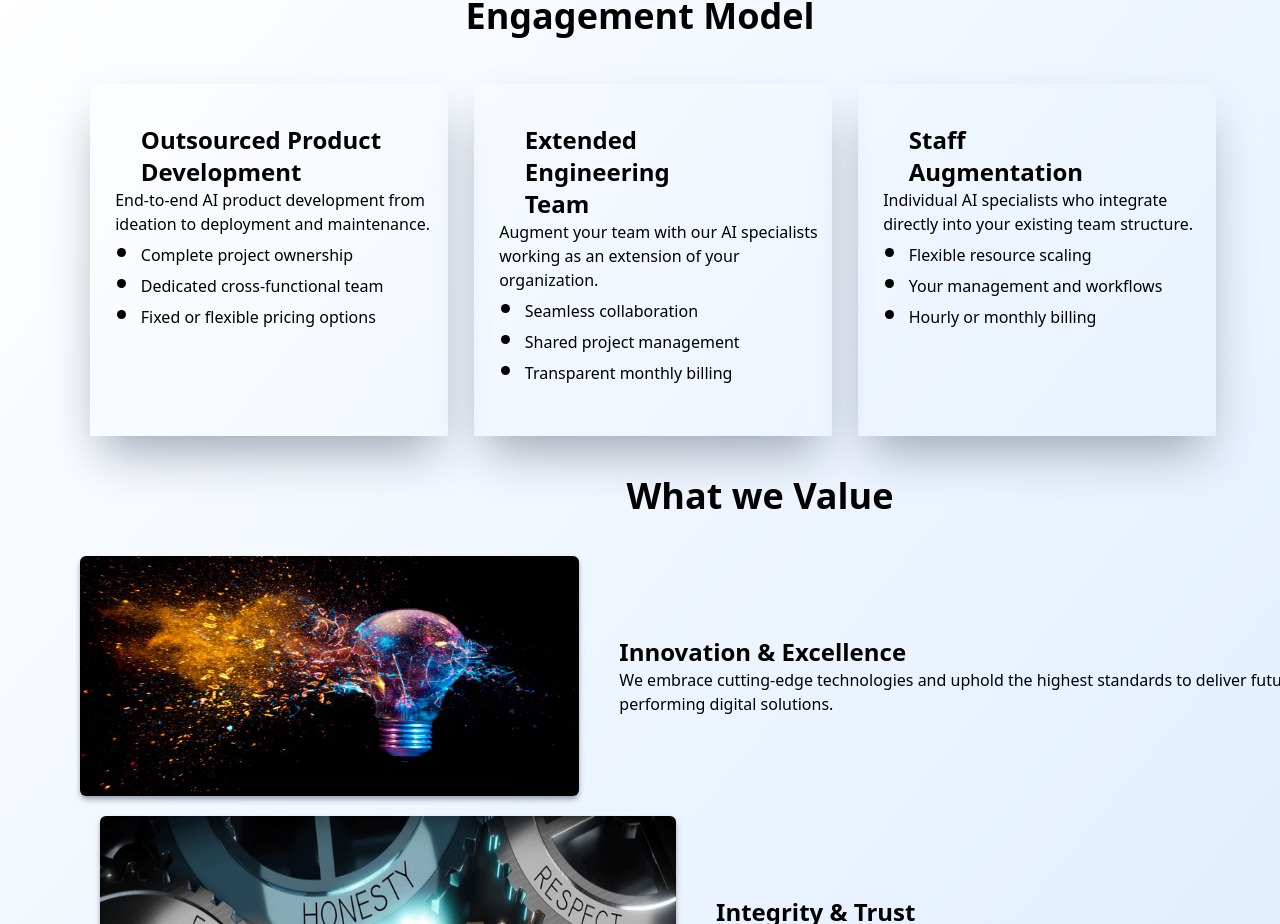
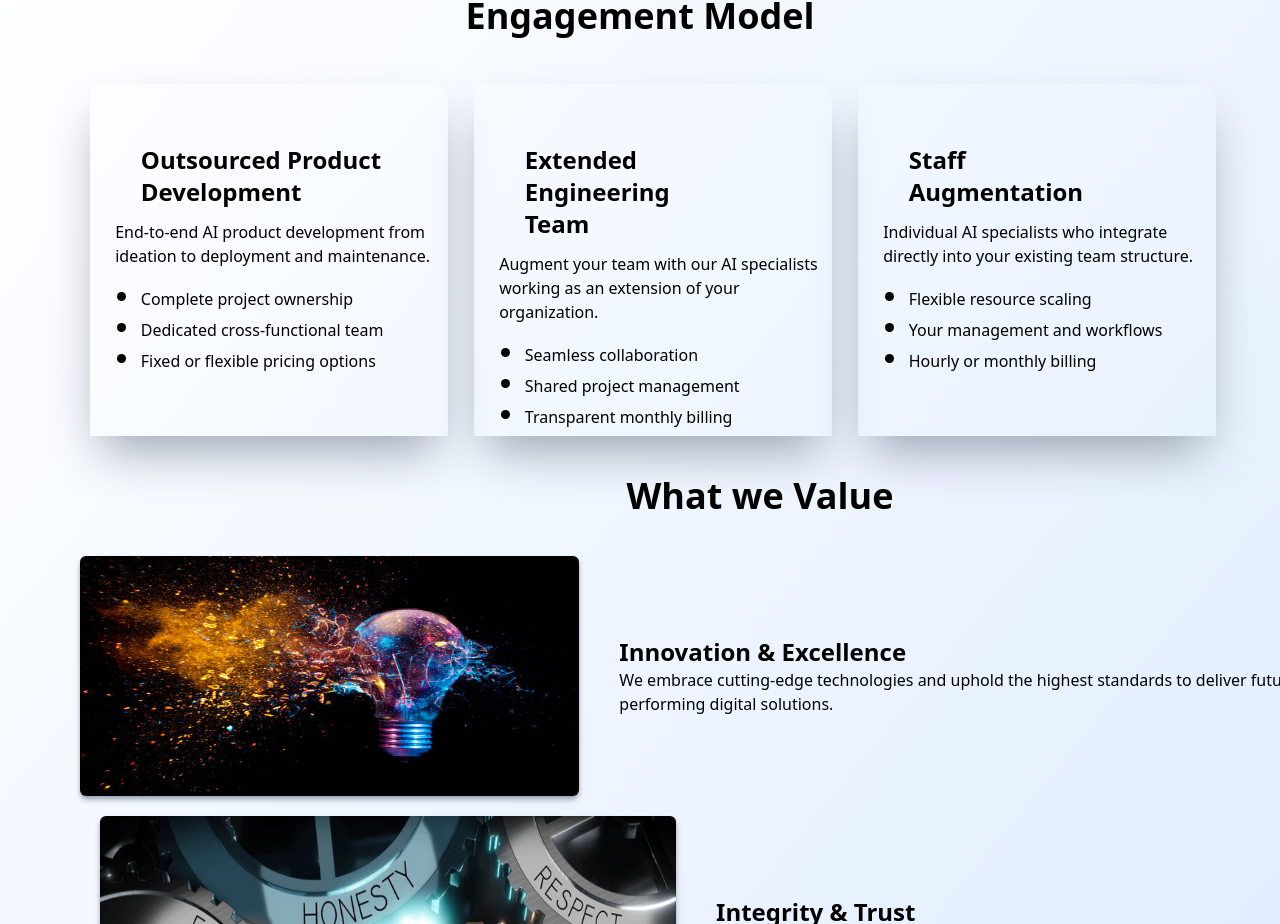
Before and after one commit to romanvaibhav/COMPANY, a React (Vite) app: page / in a window 1280 px wide. Shown: the part 2900-3824 px from the top of the page. Built offline with nearby package versions, Linux system fonts and the light colour scheme.

Commit message:
final first page

```diff
--- a/src/components/snippits/EngagementModel.jsx
+++ b/src/components/snippits/EngagementModel.jsx
@@ -9,48 +9,50 @@ function Engagement() {
             Engagement Model
           </h1>
           <div className="lg:flex   lg:mt-[6vh]">
-            <div className="lg:w-[28vw] lg:h-[44vh] lg:ml-[2vw] w-95 h-80 rounded-se-2xl shadow-2xl shadow-gray-400 hover:bg-gradient-to-br from-blue-100 to-purple-200">
+            <div className="lg:w-[28vw] lg:h-[44vh] lg:ml-[2vw] w-95 h-60 rounded-se-2xl shadow-2xl shadow-gray-400 hover:bg-gradient-to-br from-blue-100 to-purple-200">
               <div className="mt-[5vh]">
-                <p className="lg:w-[24vw]  text-2xl font-semibold pl-[4vw]">
+                <p className="lg:w-[24vw] pt-5 text-xl lg:text-2xl font-semibold pl-[4vw]">
                   Outsourced Product Development
                 </p>
-                <p className="pl-[2vw]">
+                <p className="lg:pl-[2vw] pl-4 mt-3">
                   End-to-end AI product development from ideation to deployment
                   and maintenance.
                 </p>
-                <ul className="list-disc  marker:text-black marker:text-2xl pl-10 lg:pl-[4vw]">
+                <ul className="list-disc mt-3  marker:text-black marker:text-2xl pl-10 lg:pl-[4vw]">
                   <li>Complete project ownership</li>
                   <li>Dedicated cross-functional team</li>
                   <li>Fixed or flexible pricing options</li>
                 </ul>
               </div>
             </div>
-            <div className="lg:w-[28vw] lg:h-[44vh] w-95 h-80 lg:ml-[2vw] rounded-se-2xl shadow-2xl shadow-gray-400 hover:bg-gradient-to-br from-blue-100 to-purple-200">
+            <div className="lg:w-[28vw] lg:h-[44vh] w-95 h-60 lg:ml-[2vw] rounded-se-2xl shadow-2xl shadow-gray-400 hover:bg-gradient-to-br from-blue-100 to-purple-200">
               <div className="mt-[5vh]">
-                <p className="lg:w-[17vw] text-2xl font-semibold pl-[4vw]">
+                <p className="lg:w-[17vw] pt-5 text-xl lg:text-2xl font-semibold pl-[4vw]">
                   Extended Engineering Team
                 </p>
-                <p className="pl-[2vw]">
+                <p className="lg:pl-[2vw] pl-4 mt-3">
                   Augment your team with our AI specialists working as an
                   extension of your organization.
                 </p>
-                <ul className="list-disc  marker:text-black marker:text-2xl pl-10 lg:pl-[4vw]">
+                <ul className="list-disc mt-3 marker:text-black marker:text-2xl pl-10 lg:pl-[4vw]">
                   <li>Seamless collaboration</li>
                   <li>Shared project management</li>
                   <li>Transparent monthly billing</li>
                 </ul>
               </div>
             </div>
-            <div className="lg:w-[28vw] lg:h-[44vh] w-95 h-80 lg:ml-[2vw] rounded-se-2xl  shadow-2xl shadow-gray-400 hover:bg-gradient-to-br from-blue-100 to-purple-200">
+            <div className="lg:w-[28vw] lg:h-[44vh] w-95 h-60 lg:ml-[2vw] rounded-se-2xl  shadow-2xl shadow-gray-400 hover:bg-gradient-to-br from-blue-100 to-purple-200">
               <div className="mt-[5vh]">
-                <p className="lg:w-[10vw] text-2xl font-semibold pl-[4vw]">
+                <p className="lg:w-[10vw] pt-5
+
+                text-xl lg:text-2xl font-semibold pl-[4vw]">
                   Staff Augmentation
                 </p>
-                <p className="pl-[2vw]">
+                <p className="lg:pl-[2vw] pl-4 mt-3">
                   Individual AI specialists who integrate directly into your
                   existing team structure.
                 </p>
-                <ul className="list-disc marker:text-black marker:text-2xl pl-10 lg:pl-[4vw]">
+                <ul className="list-disc mt-3 marker:text-black marker:text-2xl pl-10 lg:pl-[4vw]">
                   <li>Flexible resource scaling</li>
                   <li>Your management and workflows</li>
                   <li>Hourly or monthly billing</li>
--- a/src/components/snippits/Howwe.jsx
+++ b/src/components/snippits/Howwe.jsx
@@ -7,7 +7,7 @@ import frame5 from "../../assets/frame_1321317742-CFmQVlbd.webp";
 
 function Howwe() {
   return (
-    <div className="relative w-[100vw] h-[70vh] bg-black overflow-hidden">
+    <div className="relative lg:w-[100vw] lg:h-[70vh] h-[55vh] bg-black overflow-hidden">
       {/* <!-- Glowing moving background -->
       <div className=""></div>
       <div className=""></div>
@@ -18,16 +18,16 @@ function Howwe() {
 
       <div className="flex flex-row justify-between">
         <div className="ml-[5vw]">
-          <div className="mt-[8vh] ">
+          <div className="lg:mt-[8vh] mt-5 ">
             <h1 className="text-white font-bold tracking-[0.1em] text-2xl">
               How We
             </h1>
-            <h1 className="font-bold tracking-[0.2em] text-5xl text-white/90 animate-fade-text">
+            <h1 className="font-bold tracking-[0.2em] text-3xl lg:text-5xl text-white/90 animate-fade-text">
               WEB BLOCKS
             </h1>
           </div>
           <div className="mt-[7vh] ">
-            <p className="w-[35vw]  font-semibold tracking-[0.1em] text-2xl text-white">
+            <p className="w-[35vw]  font-semibold tracking-[0.1em] text lg:text-2xl text-white">
               Reach out to us if you want to talk Product Development!
             </p>
             <p className="font flex tracking-[0.1em] items-center gap-2 text-1xl text-white mt-[4vh]">
@@ -36,7 +36,7 @@ function Howwe() {
             <p className="font tracking-[0.1em] flex items-center text-1xl gap-2 text-white mt-[1vh]">
               <FaPhone className="text-gray-300" /> +91 7385171681
             </p>
-            <button className="relative text-white group flex text-2xl mt-[4vh] items-center gap-2">
+            <button className="relative text-white group flex  lg:text-2xl mt-[4vh] items-center gap-2">
               <span className="relative">
                 Book a Call with our CEO
                 {/* Underline */}
@@ -50,23 +50,43 @@ function Howwe() {
             </button>
           </div>
         </div>
-        <div className="mt-[15vh] mr-[10vw] w-[20vw] h-[40vh] bg-black flex  border-blue-400 justify-center items-center">
+        <div className="lg:mt-[15vh] lg:mr-[10vw] lg:w-[20vw] lg:h-[40vh] mt-40 w-60 h-40 bg-black flex  border-blue-400 justify-center items-center">
           {/* Scrollable container with hidden scrollbar */}
-          <div className="w-[19vw] h-[43vh] overflow-y-auto space-y-8 hide-scrollbar ">
-            <div className="w-full h-[40vh] border-4  bg-gray-400 rounded-2xl">
-              <img className="w-full h-[2]rounded-2xl" src={frame1} alt="" />
+          <div className="lg:w-[19vw] lg:h-[43vh] w-50 h-40 overflow-y-auto space-y-8 hide-scrollbar ">
+            <div className="lg:w-full lg:h-[40vh] h-40 w-45 border-4  bg-gray-400 rounded-2xl">
+              <img
+                className="lg:w-full w-45 h-43 h-[2]rounded-2xl"
+                src={frame1}
+                alt=""
+              />
             </div>
-            <div className="w-full h-[40vh] border-4  bg-gray-400 rounded-2xl">
-              <img className="w-full h-[2]rounded-2xl" src={frame2} alt="" />
+            <div className="lg:w-full lg:h-[40vh] h-40 w-45 border-4  bg-gray-400 rounded-2xl">
+              <img
+                className="lg:w-full w-45 h-43 h-[2]rounded-2xl"
+                src={frame2}
+                alt=""
+              />
             </div>
-            <div className="w-full h-[40vh] border-4  bg-gray-400 rounded-2xl">
-              <img className="w-full h-[2]rounded-2xl" src={frame3} alt="" />
+            <div className="lg:w-full lg:h-[40vh] h-40 w-45 border-4  bg-gray-400 rounded-2xl">
+              <img
+                className="lg:w-full w-45 h-43 h-[2]rounded-2xl"
+                src={frame3}
+                alt=""
+              />
             </div>
-            <div className="w-full h-[40vh] border-4  bg-gray-400 rounded-2xl">
-              <img className="w-full h-[2]rounded-2xl" src={frame4} alt="" />
+            <div className="lg:w-full lg:h-[40vh] h-40 w-45 border-4  bg-gray-400 rounded-2xl">
+              <img
+                className="lg:w-full w-45 h-43 h-[2]rounded-2xl"
+                src={frame4}
+                alt=""
+              />
             </div>
-            <div className="w-full h-[40vh] border-4  bg-gray-400 rounded-2xl">
-              <img className="w-full h-[2]rounded-2xl" src={frame5} alt="" />
+            <div className="lg:w-full lg:h-[40vh] h-40 w-45 border-4  bg-gray-400 rounded-2xl">
+              <img
+                className="lg:w-full w-45 h-43 h-[2]rounded-2xl"
+                src={frame5}
+                alt=""
+              />
             </div>
           </div>
         </div>
```
